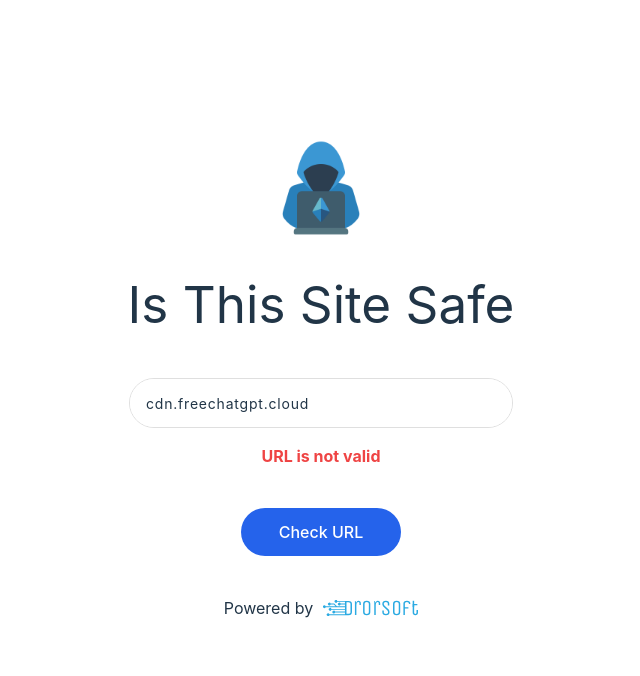
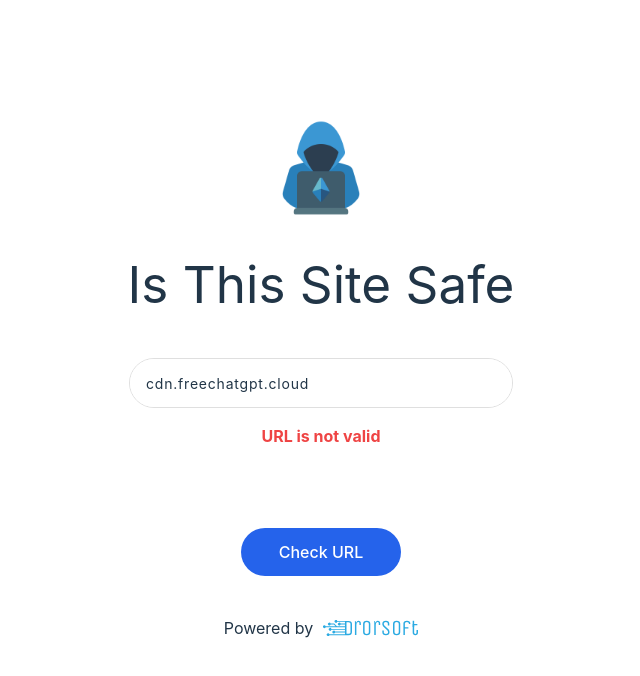
Before and after one commit to drorsoft/react-unit-tests, a React (Vite) app: page / in a window 1280 px wide. Shown: the top 676 px of the page, without its empty margins (319-959 px from the left). Built offline with nearby package versions, Linux system fonts and the light colour scheme.

Commit message:
added some maliciuse sites

```diff
--- a/src/App.tsx
+++ b/src/App.tsx
@@ -12,11 +12,11 @@ import { getDomainFromUrl } from './utils/getDomailFromUrl.ts';
 function App() {
     const [url, setUrl] = useState('cdn.freechatgpt.cloud');
     const [resultData, setResultData] = useState<{ domain: string, isSafe: boolean } | null>(null);
-    const [showUrlNotValidError, setshowUrlNotValidError] = useState(true);
+    const [showUrlNotValidError, setShowUrlNotValidError] = useState(true);
     const checkUrl = async () => {
         setResultData(null);
         if (!isValidUrl(url)) {
-            setshowUrlNotValidError(true);
+            setShowUrlNotValidError(true);
             return;
         }
         const domain = getDomainFromUrl(url);
@@ -37,14 +37,17 @@ function App() {
                           placeholder={'Enter a URL'}
                           id={'url'}
                           onChange={(ev) => {
-                              setshowUrlNotValidError(false);
+                              setShowUrlNotValidError(false);
                               setUrl(ev.target.value);
                           }} />
 
             <div className={'h-10 flex flex-col justify-end'}>
                 {showUrlNotValidError && <p className={'text-red-500 font-bold'}>URL is not valid</p>}
             </div>
+            <div className={'h-10'}>
+
             <Results results={resultData} />
+            </div>
         </div>
 
 
```
Also changed, not shown: 1 other file (tests, documents, lock files or other folders).
